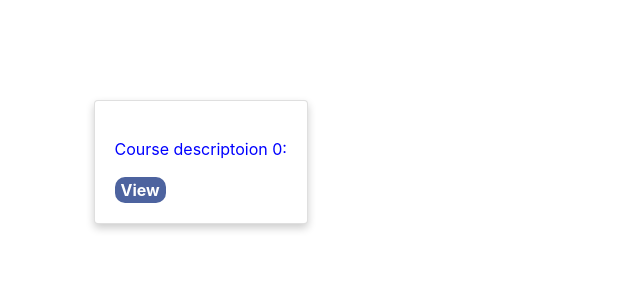
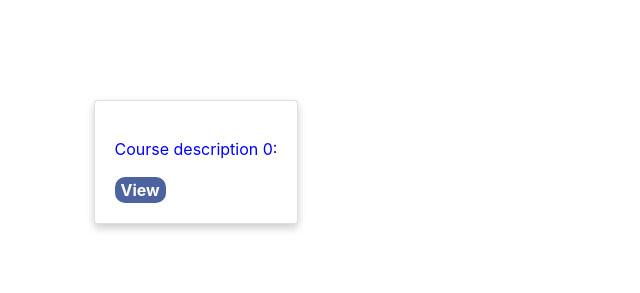
Before and after one commit to mdcoder345/IT314_project_G13, a Node server app: template Development/frontend/views/view_courses.ejs in a window 1280 px wide. Shown: the part 210-503 px from the top of the page, without its empty margins (0-640 px from the left). Run offline with Node 20, Linux system fonts and the light colour scheme; the template is opened without the code that fills it: values that come from a table or form of the project are taken from there, others are empty; tables that the repository leaves empty hold one stand-in row (values such as "Sample post"); some libraries are stand-ins or nearby versions.

Commit message:
spell error rectified

```diff
--- a/Development/frontend/views/view_courses.ejs
+++ b/Development/frontend/views/view_courses.ejs
@@ -207,7 +207,7 @@
 
             <div class="card-body">
               <p><strong><h2><%=courses[i].name%></h2></strong> </p>
-              <p style="color: blue;">Course descriptoion <%=i %>: <%= courses[i].name %></p>
+              <p style="color: blue;">Course description <%=i %>: <%= courses[i].name %></p>
               <button style="background-color: #4d639f;color: white; border-radius: 10px; border: none;"><strong>View</strong></button>
             </div>
           </div>
```
